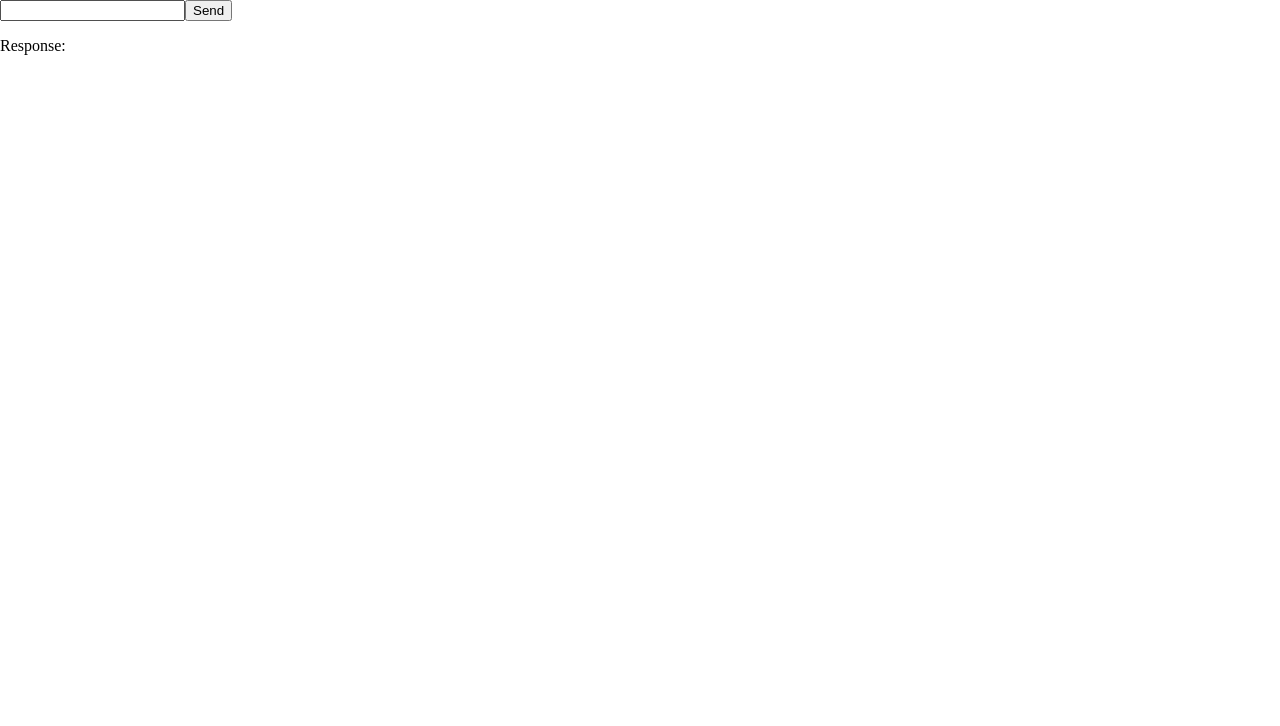
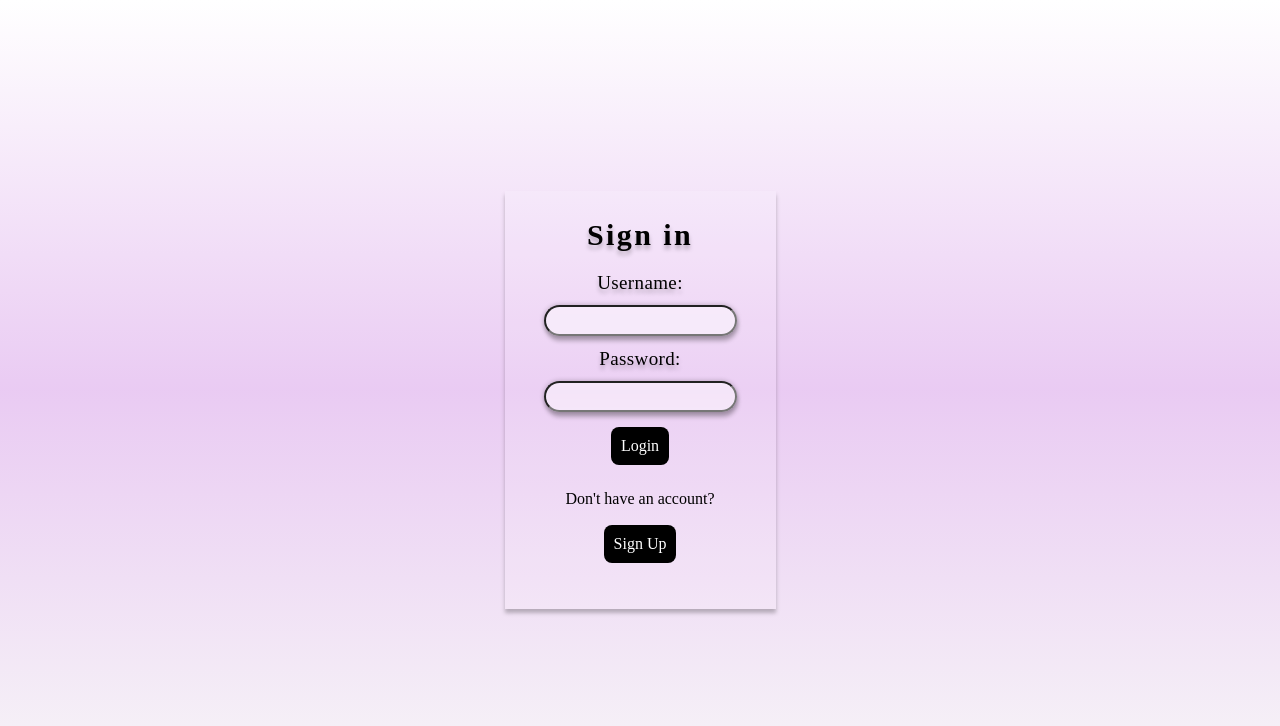
Before and after one commit to maykowsef/note-app, a React (Create React App) app in the folder front-end/: page / in a window 1280 px wide. Shown: the top 726 px of the page. Built offline with nearby package versions, Linux system fonts and the light colour scheme.

Commit message:
Updated files with new changes

```diff
--- a/front-end/src/App.js
+++ b/front-end/src/App.js
@@ -1,14 +1,14 @@
 import React from 'react'
 import "./api/api.js"
 import Chat from './components/chat.js'
-// import T from './components/tts.js'
-// import YouTubePlaylist from './components/playlistdownloader.js'
-// import NoteApp from './components/noteApp/noteApp.js'
-// import RandomWordGenerator from './components/randomwordgenerator.js'
-// import Affirmations from './components/affirmationsSwapper.js'
-// import SongGenerator from './components/SongGenerator.js'
+import T from './components/tts.js'
+import YouTubePlaylist from './components/playlistdownloader.js'
+import NoteApp from './components/noteApp/noteApp.js'
+import RandomWordGenerator from './components/randomwordgenerator.js'
+import Affirmations from './components/affirmationsSwapper.js'
+import SongGenerator from './components/SongGenerator.js'
 
-// import jwt_decode from 'jwt-decode';
+import jwt_decode from 'jwt-decode';
 import "./App.css"
 function App() {
    const  ytbapi="AIzaSyD-TaFjI0WNb32yTDj9pO7i8x78IgXL19I"
@@ -16,11 +16,11 @@ function App() {
     <div className='App'>
 
 {/* <Affirmations/> */}
-     <Chat/>
+     {/* <Chat/> */}
 {/* <SongGenerator/> */}
      {/* <YouTubePlaylist/> */}
      {/* <RandomWordGenerator/> */}
-     {/* <NoteApp/> */}
+     <NoteApp/>
      {/* <T/> */}
     </div>
   )
```
